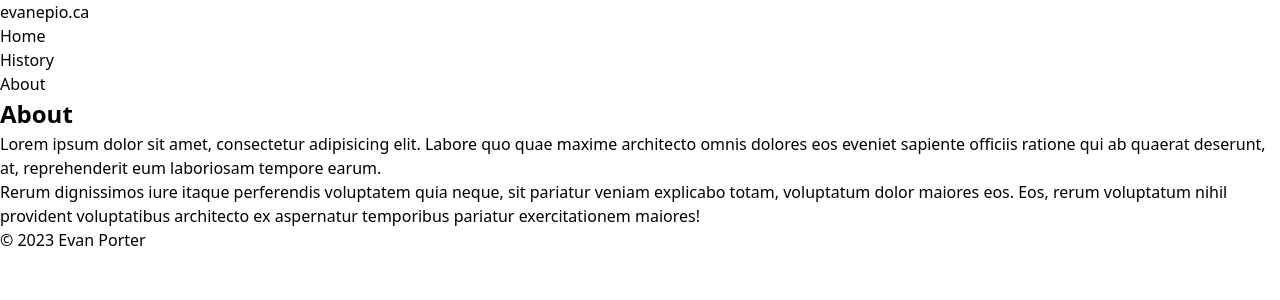
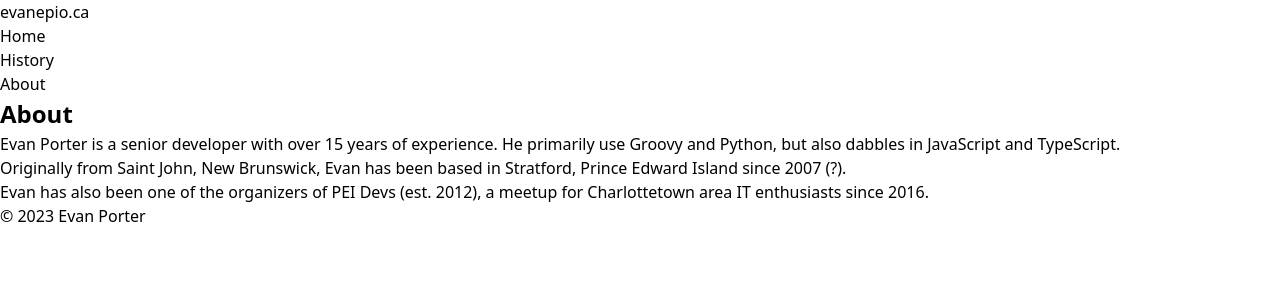
Before and after one commit to evanepio/evanepioca, a SvelteKit app: page /about in a window 1280 px wide. Shown: the top 300 px of the page. Built offline with nearby package versions, Linux system fonts and the light colour scheme.

Commit message:
Udate About page with Evan Porter stuff.

```diff
--- a/src/routes/about/+page.svelte
+++ b/src/routes/about/+page.svelte
@@ -1,19 +1,24 @@
 <svelte:head>
 	<title>About</title>
-	<meta name="description" content="About" />
+	<meta name="description" content="About Evan Porter" />
 </svelte:head>
 
 <div class="text-column">
 	<h1>About</h1>
 
 	<p>
-		Lorem ipsum dolor sit amet, consectetur adipisicing elit. Labore quo quae maxime architecto
-		omnis dolores eos eveniet sapiente officiis ratione qui ab quaerat deserunt, at, reprehenderit
-		eum laboriosam tempore earum.
+		Evan Porter is a senior developer with over 15 years of experience. He primarily use Groovy and
+		Python, but also dabbles in JavaScript and TypeScript.
 	</p>
+
 	<p>
-		Rerum dignissimos iure itaque perferendis voluptatem quia neque, sit pariatur veniam explicabo
-		totam, voluptatum dolor maiores eos. Eos, rerum voluptatum nihil provident voluptatibus
-		architecto ex aspernatur temporibus pariatur exercitationem maiores!
+		Originally from Saint John, New Brunswick, Evan has been based in Stratford, Prince Edward
+		Island since 2007 (?).
+	</p>
+
+	<p>
+		Evan has also been one of the organizers of <a href="https://peiitalliance.com/pei-devs"
+			>PEI Devs</a
+		> (est. 2012), a meetup for Charlottetown area IT enthusiasts since 2016.
 	</p>
 </div>
```
